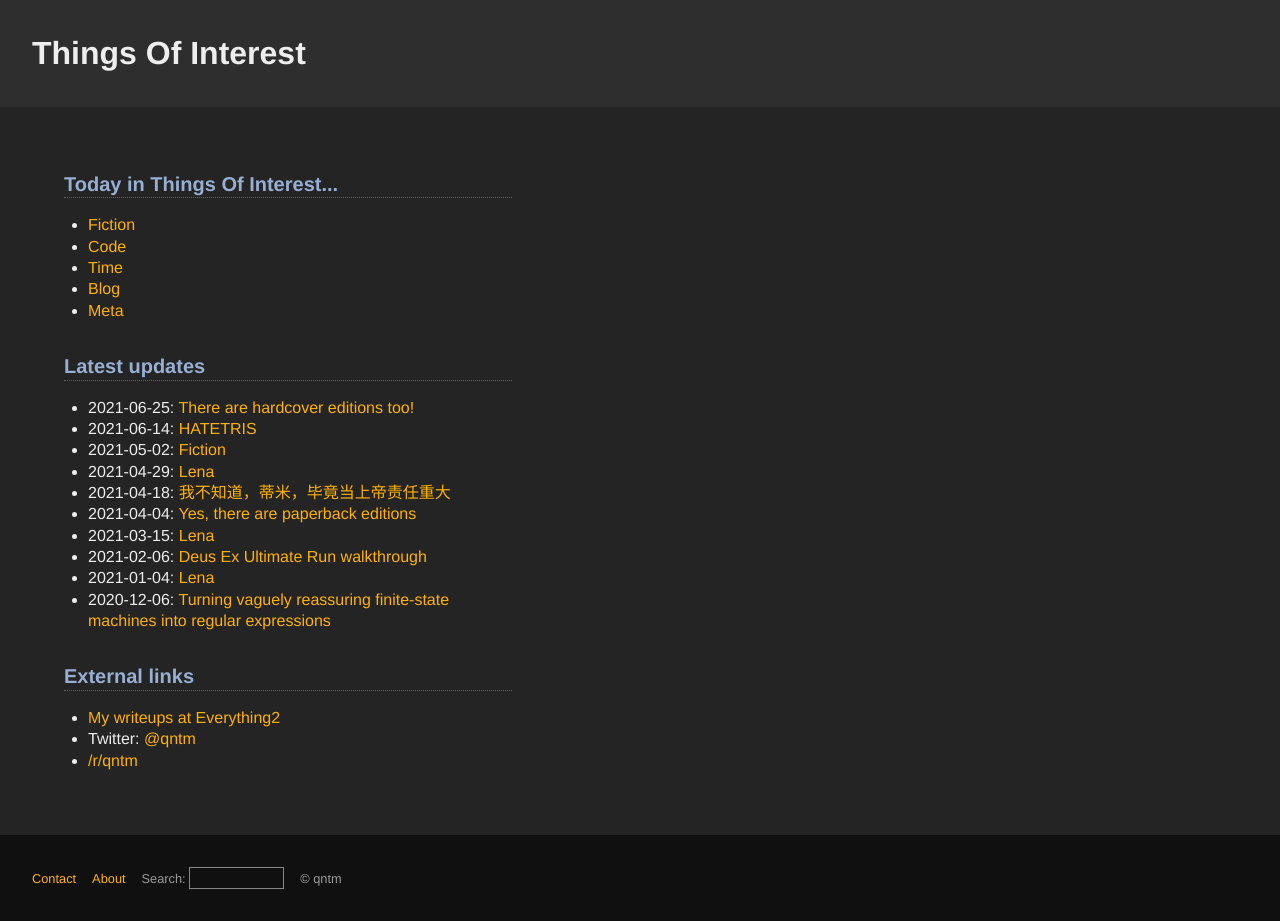
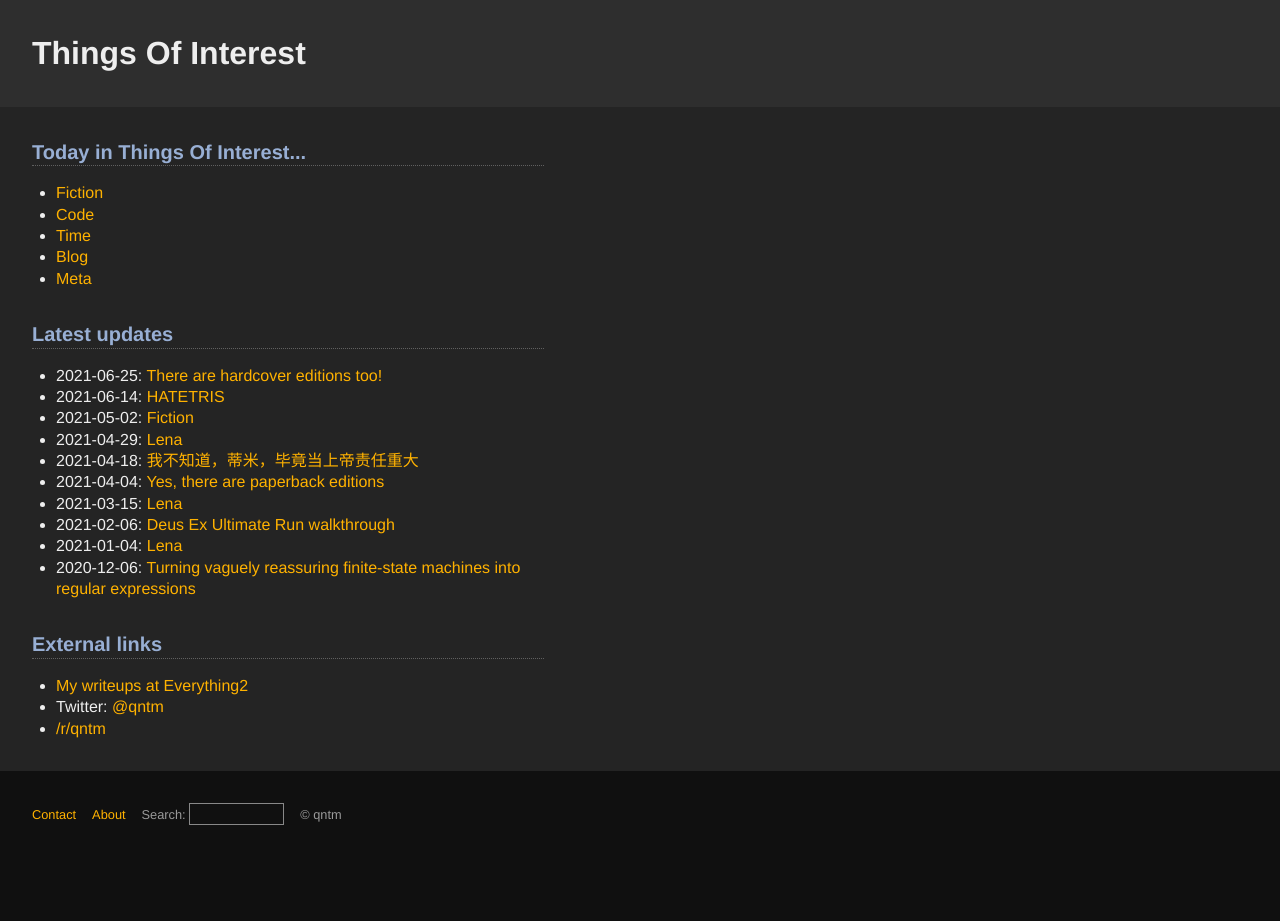
Before and after one commit to wakgill/website, a Jekyll site: the page built from index.html, in a window 1280 px wide. Built offline with Jekyll 4.4.1, drawn with Linux system fonts in a browser that asks for light colours; comment, search, counter and statistics services are not loaded; after the commit the page ends 900 px from its top, so only the background shows below that.

Commit message:
Update index.html

```diff
--- a/index.html
+++ b/index.html
@@ -2,11 +2,7 @@
 layout: default
 ---
 
-<div class="page__outer page__outer--content">
-			<div class="page__wrapper">
 
-
-				<div class="page__content">
 
 		<h3>Today in Things Of Interest...</h3>
 		<ul>
@@ -47,8 +43,4 @@ layout: default
 <li><a href="http://everything2.com/node/1223826?usersearch=sam512&amp;orderby=node.createtime%20DESC&amp;filterhidden=0">My writeups at Everything2</a></li>
 <li>Twitter: <a href="https://twitter.com/qntm">@qntm</a></li>
 <li><a href="http://www.reddit.com/r/qntm">/r/qntm</a></li>
-</ul>				</div>
-
-
-			</div>
-		</div>
+</ul>
```
